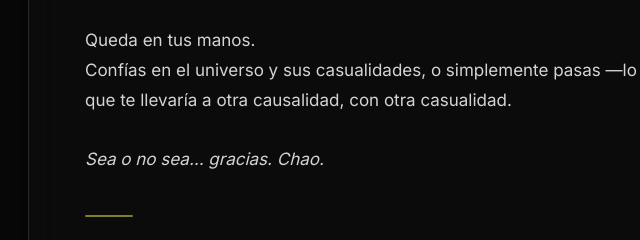
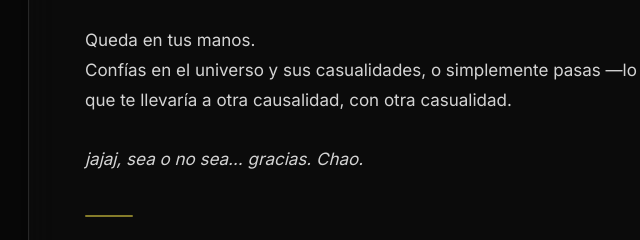
Before and after one commit to garavitstudio/Enparalelopodcastweb, a plain HTML site: page form_COMHIS.html in a window 1280 px wide. Shown: the part 852-1092 px from the top of the page, 272-912 px from the left. Drawn offline with Linux system fonts and the light colour scheme.

Commit message:
fix: add jajaj before closing line

```diff
--- a/form_COMHIS.html
+++ b/form_COMHIS.html
@@ -275,7 +275,7 @@
         Queda en tus manos.<br>
         Confías en el universo y sus casualidades, o simplemente pasas —lo que te llevaría a otra causalidad, con otra casualidad.<br><br>
 
-        <em>Sea o no sea… gracias. Chao.</em>
+        <em>jajaj, sea o no sea… gracias. Chao.</em>
       </div>
 
       <div class="comhis-divider"></div>
```
